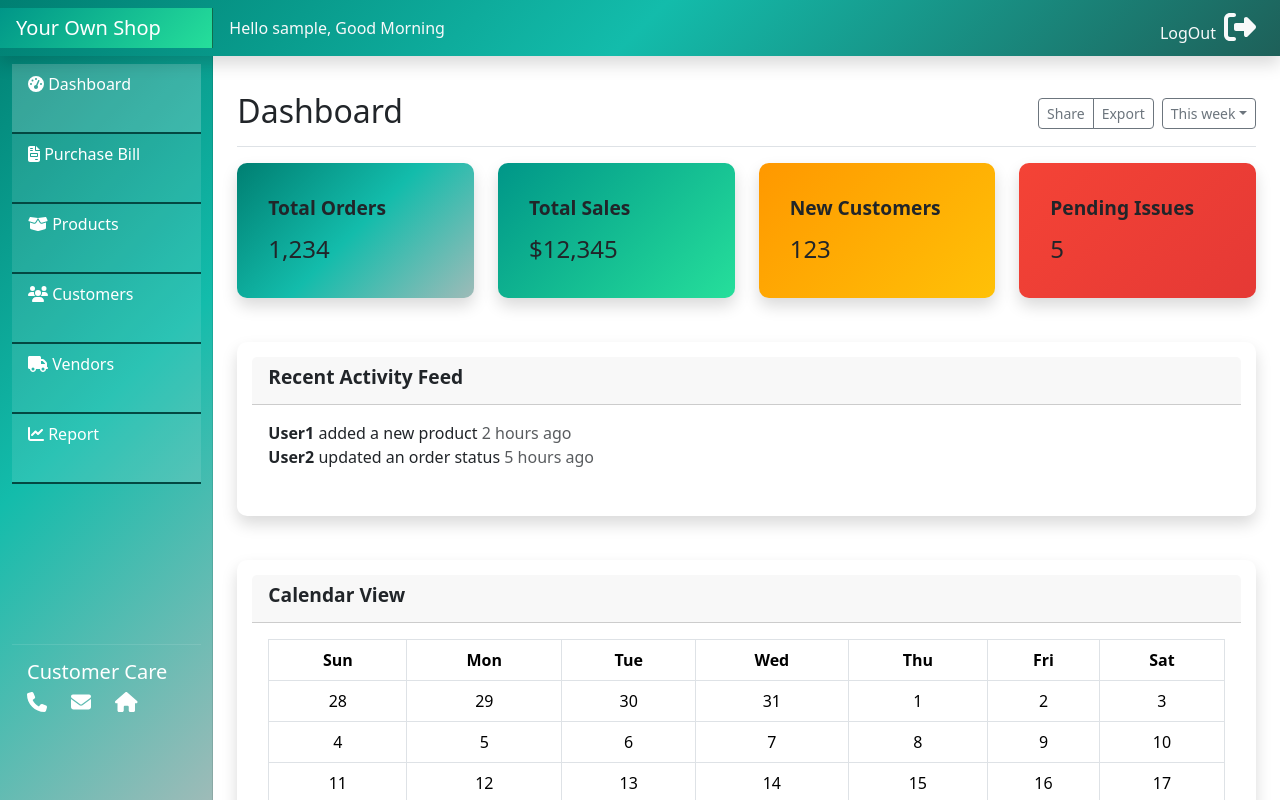
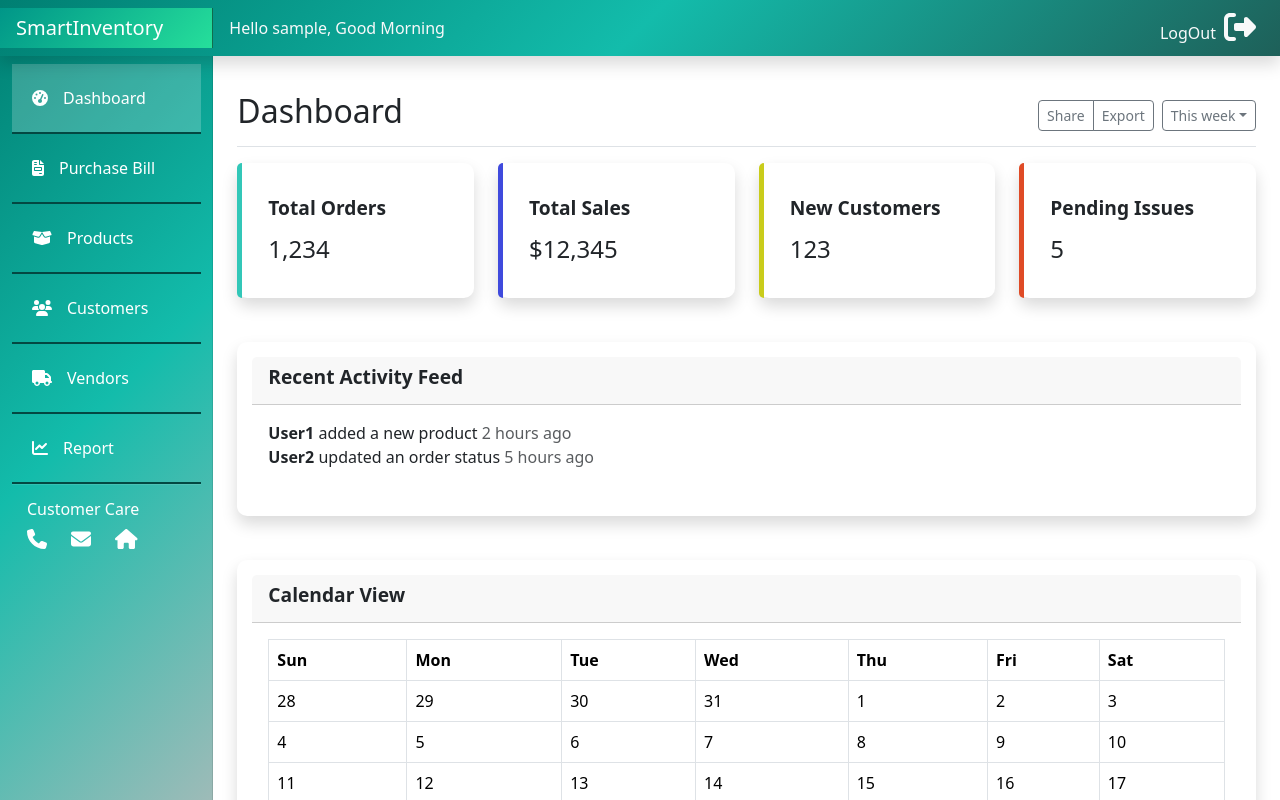
Before and after one commit to Vasoyasharan/InventoryManagementFrontEnd, a React (Create React App) app: page /dashboard in a window 1280 px wide. Shown: the top 800 px of the page. Built offline with nearby package versions, Linux system fonts and the light colour scheme; sample sign-in values are in the browser's storage.

Commit message:
Dashboard Minor Ui changes

```diff
--- a/src/Css/Dashboard.css
+++ b/src/Css/Dashboard.css
@@ -1,140 +1,33 @@
 body {
-  font-size: .875rem;
+  font-size: 0.875rem;
   font-family: 'Roboto', sans-serif;
   background-color: #f8f9fa;
+  margin: 0;
+  padding: 0;
 }
 
-.dashboard-main {
-  padding-top: 20px;
-}
-
-.dashboard-content .card {
-  border: none;
-  border-radius: 10px;
-  padding: 15px;
-  margin-bottom: 20px;
-  transition: transform 0.3s, box-shadow 0.3s;
-}
-
-.dashboard-content .card-title {
-  font-size: 1.2rem;
-  font-weight: bold;
-}
-
-.dashboard-content .card-text {
-  font-size: 1.5rem;
-}
-
-.card-orders {
-  background: linear-gradient(135deg, #007f72 0%, #13bcab 50%, #9ebbb8 100%);
-  color: #ffffff;
-}
-
-.card-sales {
-  background: linear-gradient(135deg, #009688 0%, #26df9b 100%);
-  color: #ffffff;
-}
-
-.card-customers {
-  background: linear-gradient(135deg, #ff9800 0%, #ffc107 100%);
-  color: #ffffff;
-}
-
-.card-issues {
-  background: linear-gradient(135deg, #f44336 0%, #e53935 100%);
-  color: #ffffff;
-}
-
-.card:hover {
-  transform: scale(1.03);
-  box-shadow: 0 8px 16px rgba(0, 0, 0, 0.2);
-}
-
-.border-bottom {
-  border-bottom: 2px solid #007bff !important;
-}
-
-.shadow {
-  box-shadow: 0 4px 8px rgba(0, 0, 0, 0.1);
-}
-
-/* Calendar */
-.calendar table {
-width: 100%;
-}
-
-.calendar th {
-background-color: #007bff;
-color: white;
-text-align: center;
-}
-
-.calendar td {
-text-align: center;
-vertical-align: middle;
-cursor: pointer;
-transition: background-color 0.3s;
-}
-
-.calendar td
-{
-background-color: #007bff;
-color: white;
-}
-
-/* User Activity Matrix */
-.table th {
-background-color: #007bff;
-color: white;
-}
-
-.table td {
-vertical-align: middle;
-}
-
-/* Buttons */
-.btn {
-border-radius: 0.25rem;
-transition: background-color 0.3s, transform 0.3s;
-font-weight: 500;
-}
-
-.btn
-{
-transform: translateY(-2px);
-background-color: #007bff;
-color: white;
+.container-fluid {
+  margin-left: 250px; /* Default sidebar width */
+  transition: margin-left 0.3s ease;
+  padding: 0 20px; /* Add some padding for content */
 }
 
 /* Sidebar */
 .sidebar {
   position: fixed;
   top: 0;
+  left: 0;
   bottom: 0;
-left: 0;
   z-index: 100;
-padding: 48px 0 0;
-box-shadow: inset -1px 0 0 rgba(0, 0, 0, .1);
+  padding: 48px 0;
+  box-shadow: inset -1px 0 0 rgba(0, 0, 0, 0.1);
   background: linear-gradient(135deg, #007f72 0%, #13bcab 50%, #9ebbb8 100%);
   color: #ffffff;
   display: flex;
   flex-direction: column;
   height: 100vh;
-}
-
-@media (max-width: 767.98px) {
-.sidebar {
-top: 5rem;
-}
-}
-
-.sidebar-sticky {
-position: relative;
-top: 0;
-height: calc(100vh - 48px);
-padding-top: .5rem;
-overflow-x: hidden;
-overflow-y: auto;
+  width: 250px; /* Default width */
+  transition: width 0.3s ease;
 }
 
 .sidebar .nav-link {
@@ -142,12 +35,21 @@ font-weight: 500;
   color: #ffffff;
   transition: background-color 0.3s, transform 0.3s;
   height: 70px;
+  display: flex;
+  align-items: center;
+  padding-left: 20px;
   border-bottom: 2px solid #034842;
+  text-decoration: none;
 }
 
 .sidebar .nav-link .feather {
-margin-right: 4px;
-color: #b0b0b0;
+  margin-right: 10px;
+}
+
+.sidebar .nav-link .nav-text {
+  margin-left: 15px;
+  display: inline;
+  transition: opacity 0.3s ease;
 }
 
 .sidebar .nav-link.active {
@@ -155,25 +57,18 @@ background-color: rgba(255, 255, 255, 0.2);
   color: #ffffff;
 }
 
-.sidebar .nav-link
-{
+.sidebar .nav-link:hover {
   background-color: rgba(255, 255, 255, 0.1);
-color: #ffffff;
-}
-
-.sidebar-heading {
-font-size: .75rem;
-text-transform: uppercase;
 }
 
 .sidebar-footer {
-margin-top: 160px;
+  margin-top: auto;
   padding: 15px;
   color: white;
   border-top: 1px solid rgba(255, 255, 255, 0.1);
 }
 
-.sidebar-footer h6 {
+.sidebar-footer h5 {
   margin-bottom: 10px;
   font-size: 1rem;
 }
@@ -181,6 +76,40 @@ font-size: 1rem;
 .contact-icons {
   display: flex;
   gap: 10px;
+}
+
+/* Responsive */
+@media (max-width: 770px) {
+  .sidebar {
+    width: 60px; /* Collapsed width */
+  }
+
+  .container-fluid {
+    margin-left: 60px; /* Adjust based on collapsed sidebar width */
+  }
+
+  .sidebar .nav-link {
+    justify-content: center;
+    padding-left: 0;
+  }
+
+  .sidebar .nav-text {
+    display: none;
+  }
+
+  .sidebar-footer {
+    display: none;
+  }
+}
+
+@media (min-width: 771px) {
+  .container-fluid {
+    margin-left: 250px; /* Adjust based on sidebar width */
+  }
+
+  .sidebar .nav-text {
+    display: inline;
+  }
 }
 
 /* Navbar */
--- a/src/Url.js
+++ b/src/Url.js
@@ -1,4 +1,4 @@
-const Url = "https://a263-110-225-96-26.ngrok-free.app/";
+const Url = "https://1bd7-2401-4900-1c80-4e60-df8-aa81-d6c-db2f.ngrok-free.app/";
 
 let token = localStorage.getItem("token");
 
--- a/src/component/Header.js
+++ b/src/component/Header.js
@@ -34,7 +34,7 @@ const Header = (props) => {
     <React.Fragment>
       <header className="navbar navbar-dark sticky-top bg-dark flex-md-nowrap shadow">
         <NavLink className="navbar-brand bg-dark col-md-3 col-lg-2 me-0 px-3" to="/dashboard">
-          Your Own Shop
+          SmartInventory
         </NavLink>
         <div className="navbar-text text-light   ms-3">
           Hello {userName}, {getCurrentGreeting()}
--- a/src/component/Sidebar.js
+++ b/src/component/Sidebar.js
@@ -1,8 +1,8 @@
-import "../Css/Dashboard.css"
-import React from "react"
-import { NavLink } from "react-router-dom"
-import { FontAwesomeIcon } from '@fortawesome/react-fontawesome'
-import { faTachometerAlt, faFileInvoice, faBoxOpen, faUsers, faTruck, faChartLine, faPhone, faEnvelope, faHome } from '@fortawesome/free-solid-svg-icons'
+import "../Css/Dashboard.css";
+import React from "react";
+import { NavLink } from "react-router-dom";
+import { FontAwesomeIcon } from '@fortawesome/react-fontawesome';
+import { faTachometerAlt, faFileInvoice, faBoxOpen, faUsers, faTruck, faChartLine, faPhone, faEnvelope, faHome } from '@fortawesome/free-solid-svg-icons';
 
 const Sidebar = () => {
   return (
@@ -14,32 +14,32 @@ const Sidebar = () => {
               <ul className="nav flex-column">
                 <li className="nav-item">
                   <NavLink className="nav-link" aria-current="page" to="/dashboard">
-                    <FontAwesomeIcon icon={faTachometerAlt} /> Dashboard
+                    <FontAwesomeIcon icon={faTachometerAlt} /> <span className="nav-text">Dashboard</span>
                   </NavLink>
                 </li>
                 <li className="nav-item">
                   <NavLink className="nav-link" to="/purchase">
-                    <FontAwesomeIcon icon={faFileInvoice} /> Purchase Bill
+                    <FontAwesomeIcon icon={faFileInvoice} /> <span className="nav-text">Purchase Bill</span>
                   </NavLink>
                 </li>
                 <li className="nav-item">
                   <NavLink className="nav-link" to="/product">
-                    <FontAwesomeIcon icon={faBoxOpen} /> Products
+                    <FontAwesomeIcon icon={faBoxOpen} /> <span className="nav-text">Products</span>
                   </NavLink>
                 </li>
                 <li className="nav-item">
                   <NavLink className="nav-link" to="/customer">
-                    <FontAwesomeIcon icon={faUsers} /> Customers
+                    <FontAwesomeIcon icon={faUsers} /> <span className="nav-text">Customers</span>
                   </NavLink>
                 </li>
                 <li className="nav-item">
                   <NavLink className="nav-link" to="/vendor">
-                    <FontAwesomeIcon icon={faTruck} /> Vendors
+                    <FontAwesomeIcon icon={faTruck} /> <span className="nav-text">Vendors</span>
                   </NavLink>
                 </li>
                 <li className="nav-item">
                   <NavLink className="nav-link" to="/report">
-                    <FontAwesomeIcon icon={faChartLine} /> Report
+                    <FontAwesomeIcon icon={faChartLine} /> <span className="nav-text">Report</span>
                   </NavLink>
                 </li>
               </ul>
@@ -56,7 +56,7 @@ const Sidebar = () => {
         </div>
       </div>
     </React.Fragment>
-  )
-}
+  );
+};
 
-export default Sidebar
+export default Sidebar;
--- a/src/pages/home/Dashboard.css
+++ b/src/pages/home/Dashboard.css
@@ -1,5 +1,5 @@
 body {
-  font-size: .875rem;
+  font-size: 0.875rem;
 }
 
 .dashboard-main {
@@ -11,6 +11,8 @@ body {
   border-radius: 10px;
   padding: 15px;
   margin-bottom: 20px;
+  position: relative;
+  background-color: #ffffff; /* Ensure cards have a white background */
 }
 
 .dashboard-content .card-title {
@@ -22,25 +24,31 @@ body {
   font-size: 1.5rem;
 }
 
-/* Updated card colors to match website theme */
-.card.bg-primary {
-  background-color: #007f72; /* Color from sidebar gradient */
-  color: #ffffff;
+/* Adding side color lines to the cards */
+.card-line::before {
+  content: "";
+  position: absolute;
+  top: 0;
+  left: 0;
+  bottom: 0;
+  width: 5px;
+  border-radius: 10px 0 0 10px;
 }
 
-.card.bg-success {
-  background-color: #13bcab; /* Another color from sidebar gradient */
-  color: #ffffff;
+.card-line-primary::before {
+  background-color: #32c7b8; /* Color from sidebar gradient */
 }
 
-.card.bg-warning {
-  background-color: #009688; /* Color from navbar */
-  color: #ffffff;
+.card-line-success::before {
+  background-color: #3f4add; /* Another color from sidebar gradient */
 }
 
-.card.bg-danger {
-  background-color: #26df9b; /* Color from navbar */
-  color: #ffffff;
+.card-line-warning::before {
+  background-color: #c9cc1b; /* Color from navbar */
+}
+
+.card-line-danger::before {
+  background-color: #df4b26; /* Color from navbar */
 }
 
 .shadow {
@@ -66,6 +74,7 @@ body {
   border: 1px solid #dee2e6;
 }
 
-.table-bordered th, .table-bordered td {
+.table-bordered th,
+.table-bordered td {
   border: 1px solid #dee2e6;
 }
--- a/src/pages/home/Dashboard.js
+++ b/src/pages/home/Dashboard.js
@@ -17,11 +17,12 @@ const Dashboard = () => {
           </button>
         </div>
       </div>
+      {/* Card Section */}
 
       <section className="dashboard-content">
         <div className="row">
           <div className="col-12 col-md-6 col-lg-3 mb-4">
-            <div className="card shadow card-orders">
+            <div className="card shadow card-line card-line-primary">
               <div className="card-body">
                 <div className="card-title">Total Orders</div>
                 <div className="card-text">1,234</div>
@@ -29,7 +30,7 @@ const Dashboard = () => {
             </div>
           </div>
           <div className="col-12 col-md-6 col-lg-3 mb-4">
-            <div className="card shadow card-sales">
+            <div className="card shadow card-line card-line-success">
               <div className="card-body">
                 <div className="card-title">Total Sales</div>
                 <div className="card-text">$12,345</div>
@@ -37,7 +38,7 @@ const Dashboard = () => {
             </div>
           </div>
           <div className="col-12 col-md-6 col-lg-3 mb-4">
-            <div className="card shadow card-customers">
+            <div className="card shadow card-line card-line-warning">
               <div className="card-body">
                 <div className="card-title">New Customers</div>
                 <div className="card-text">123</div>
@@ -45,7 +46,7 @@ const Dashboard = () => {
             </div>
           </div>
           <div className="col-12 col-md-6 col-lg-3 mb-4">
-            <div className="card shadow card-issues">
+            <div className="card shadow card-line card-line-danger">
               <div className="card-body">
                 <div className="card-title">Pending Issues</div>
                 <div className="card-text">5</div>
@@ -63,8 +64,12 @@ const Dashboard = () => {
               </div>
               <div className="card-body">
                 <ul className="list-unstyled">
-                  <li><strong>User1</strong> added a new product <span className="text-muted">2 hours ago</span></li>
-                  <li><strong>User2</strong> updated an order status <span className="text-muted">5 hours ago</span></li>
+                  <li>
+                    <strong>User1</strong> added a new product <span className="text-muted">2 hours ago</span>
+                  </li>
+                  <li>
+                    <strong>User2</strong> updated an order status <span className="text-muted">5 hours ago</span>
+                  </li>
                   {/* Add more recent activities here */}
                 </ul>
               </div>
@@ -193,9 +198,15 @@ const Dashboard = () => {
               </div>
               <div className="card-body">
                 <ul className="list-unstyled">
-                  <li><strong>Product A</strong> - $500</li>
-                  <li><strong>Product B</strong> - $300</li>
-                  <li><strong>Product C</strong> - $200</li>
+                  <li>
+                    <strong>Product A</strong> - $500
+                  </li>
+                  <li>
+                    <strong>Product B</strong> - $300
+                  </li>
+                  <li>
+                    <strong>Product C</strong> - $200
+                  </li>
                 </ul>
               </div>
             </div>
```
Lines whose indentation alone changed are shown as unchanged.
